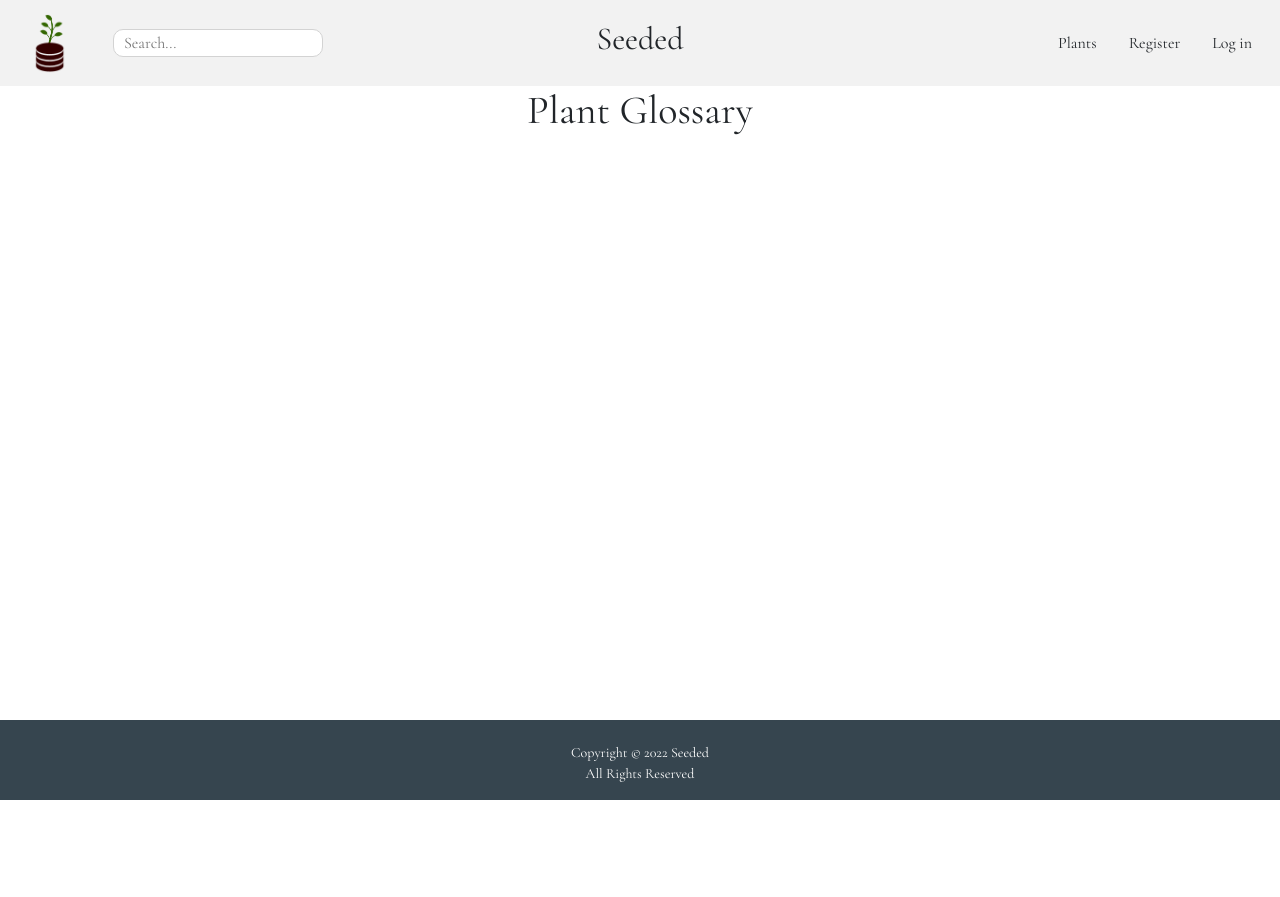
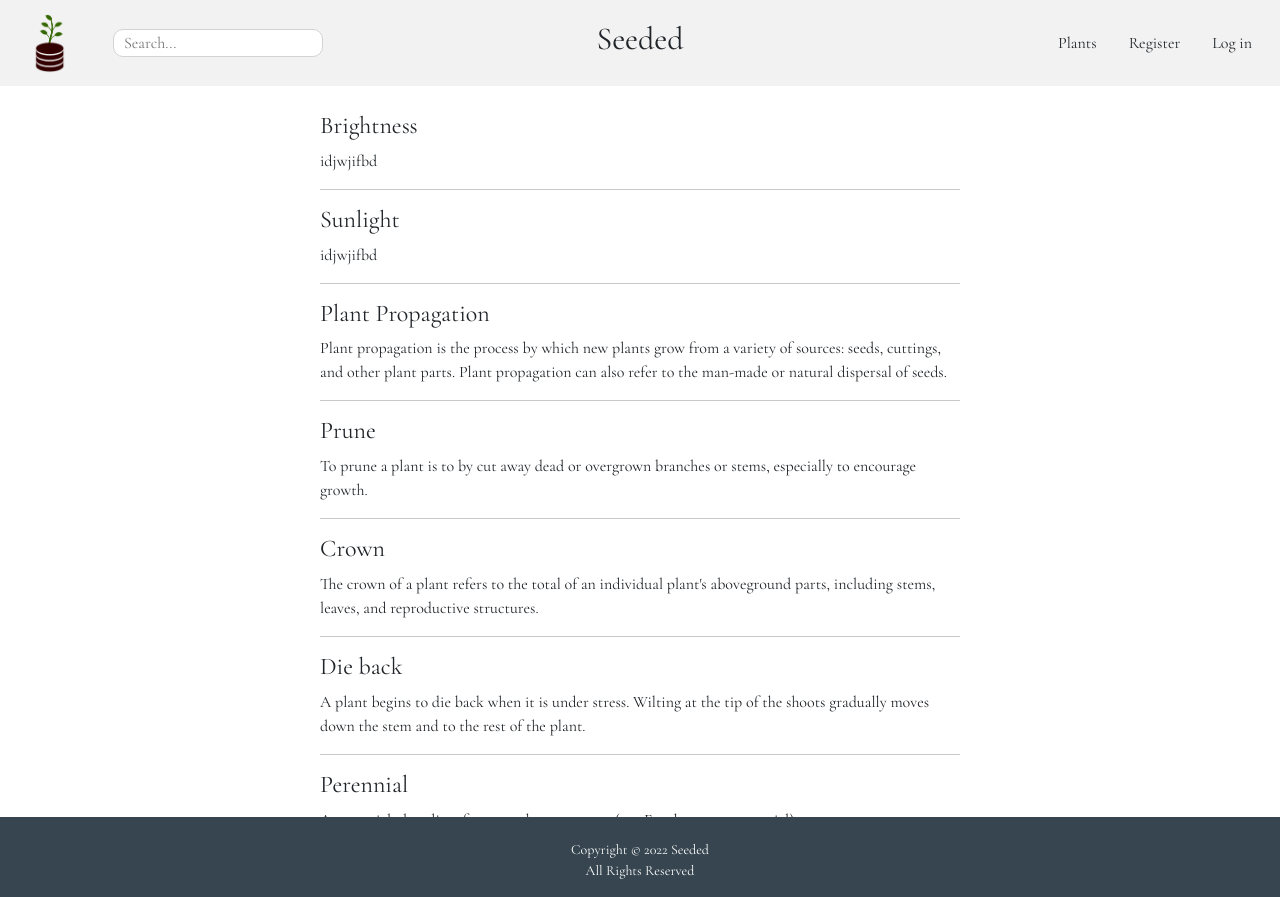
Before and after one commit to jackbdr/Project-3, a React (Create React App) app in the folder client/: page /glossary in a window 1280 px wide. Before the commit the page ends 800 px from the top, so only its background shows below. Built offline with nearby package versions, Linux system fonts and the light colour scheme.

Commit message:
glossary start

```diff
--- a/client/src/components/aux/Glossary.js
+++ b/client/src/components/aux/Glossary.js
@@ -1,7 +1,42 @@
 
 const Glossary = () => {
   return (
-    <h1>Plant Glossary</h1>
+    <section className='glossary-wrapper'>
+      <div className='entry'>
+        <h4>Brightness</h4>
+        <p>idjwjifbd</p>
+      </div>
+      <hr />
+      <div className='entry'>
+        <h4>Sunlight</h4>
+        <p>idjwjifbd</p>
+      </div>
+      <hr />
+      <div className='entry'>
+        <h4>Plant Propagation</h4>
+        <p>Plant propagation is the process by which new plants grow from a variety of sources: seeds, cuttings, and other plant parts. Plant propagation can also refer to the man-made or natural dispersal of seeds.</p>
+      </div>
+      <hr />
+      <div className='entry'>
+        <h4>Prune</h4>
+        <p>To prune a plant is to by cut away dead or overgrown branches or stems, especially to encourage growth.</p>
+      </div>
+      <hr />
+      <div className='entry'>
+        <h4>Crown</h4>
+        <p>The crown of a plant refers to the total of an individual plant's aboveground parts, including stems, leaves, and reproductive structures.</p>
+      </div>
+      <hr />
+      <div className='entry'>
+        <h4>Die back</h4>
+        <p>A plant begins to die back when it is under stress. Wilting at the tip of the shoots gradually moves down the stem and to the rest of the plant.</p>
+      </div>
+      <hr />
+      <div className='entry'>
+        <h4>Perennial</h4>
+        <p>A perrenial plant lives for more than two years (e.g. Foxgloves are perennial)</p>
+      </div>
+    </section>
   )
 }
 
--- /dev/null
+++ b/client/src/components/styles/components/glossary.scss
@@ -0,0 +1,4 @@
+.glossary-wrapper {
+  width: 50%;
+  margin: 2% auto;
+}
--- a/client/src/components/styles/components/plantOverview.scss
+++ b/client/src/components/styles/components/plantOverview.scss
@@ -43,6 +43,7 @@
   margin-right: 10%;
   width: 80%;
   // background-color: white;
+
   padding: 25px;
   .display-filters {
     display: flex;
@@ -58,7 +59,7 @@
   .card {
     border: none;
     // position: relative;
-    background-color: rgb(236, 236, 236);
+    background-color: #f2f2f2;
     transition: 0.5s ease;
     box-shadow: rgba(0, 0, 0, 0.16) 0px 3px 6px, rgba(0, 0, 0, 0.23) 0px 3px 6px;
     padding: 5px;
--- a/client/src/components/styles/main.scss
+++ b/client/src/components/styles/main.scss
@@ -11,6 +11,7 @@
 @import './components/recommendations.scss';
 @import './components/addPlant.scss';
 @import './components/aboutus.scss';
+@import './components/glossary.scss';
 
 * {
   font-family: 'Cormorant Garamond', serif;
```
